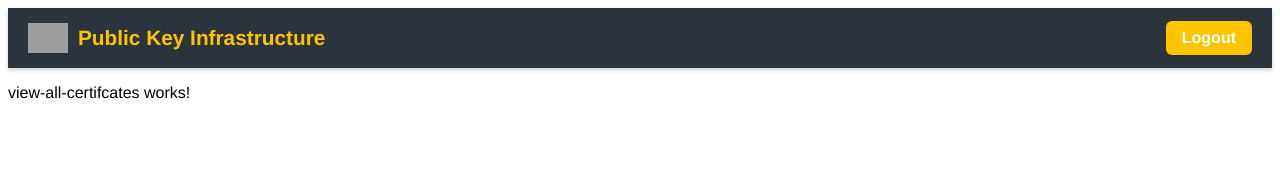
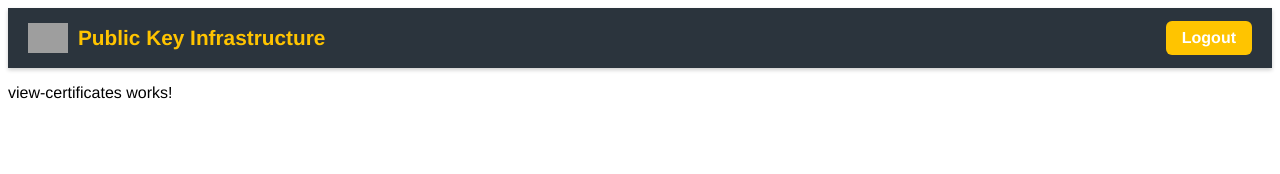
Before and after one commit to MladenPetric/PublicKeyInfrastructure, an Angular app in the folder front/: page /admin/certificates in a window 1280 px wide. Shown: the top 174 px of the page. Built offline with nearby package versions, Linux system fonts and the light colour scheme; grey boxes are pictures that could not be loaded.

Commit message:
[FIX] small errors

```diff
--- a/front/src/app/app-routing.module.ts
+++ b/front/src/app/app-routing.module.ts
@@ -5,13 +5,13 @@ import { RegisterComponent } from './register/register.component';
 import { HomeAdminComponent } from './home/home-admin/home-admin.component';
 import { HomeCaComponent } from './home/home-ca/home-ca.component';
 import { HomeUserComponent } from './home/home-user/home-user.component';
-import { ViewAllCertifcatesComponent } from './certificate/view-certifcates/view-certifcates.component';
 import { CreateCertifcatesComponent } from './certificate/create-certifcates/create-certifcates.component';
 import { AddCaComponent } from './add-ca/add-ca.component';
 import { ViewMyCertificatesComponent } from './certificate/view-my-certificates/view-my-certificates.component';
 import { CreateSchemaComponent } from './certificate/create-schema/create-schema.component';
 import { IssueCertificateComponent } from './certificate/issue-certificate/issue-certificate.component';
 import { RequestCertificateComponent } from './certificate/request-certificate/request-certificate.component';
+import { ViewCertificatesComponent } from './certificate/view-certificates/view-certificates.component';
 
 const routes: Routes = [
   { path: '', redirectTo: '/login', pathMatch: 'full' },
@@ -21,7 +21,7 @@ const routes: Routes = [
     path: 'admin',
     component: HomeAdminComponent,
     children: [
-      { path: 'certificates', component: ViewAllCertifcatesComponent },
+      { path: 'certificates', component: ViewCertificatesComponent },
       { path: 'add-certificates', component: CreateCertifcatesComponent },
       { path: 'add-ca', component: AddCaComponent }
     ]
--- a/front/src/app/certificate/view-certifcates/view-certifcates.component.html
+++ /dev/null
@@ -1 +0,0 @@
-<p>view-all-certifcates works!</p>
--- /dev/null
+++ b/front/src/app/certificate/view-certificates/view-certificates.component.html
@@ -0,0 +1 @@
+<p>view-certificates works!</p>
--- a/front/src/app/login/login.component.ts
+++ b/front/src/app/login/login.component.ts
@@ -14,8 +14,8 @@ export class LoginComponent {
   constructor(private router: Router) {}
 
   onLogin() {
-    localStorage.setItem('userRole', 'USER'); // OVO IDE DINAMICKI U ZAVISNOSTI KO SE ULOGUJE
-    this.router.navigate(['/user']);  // OVO IDE DINAMICKI U ZAVISNOSTI KO SE ULOGUJE
+    localStorage.setItem('userRole', 'ADMIN'); // OVO IDE DINAMICKI U ZAVISNOSTI KO SE ULOGUJE
+    this.router.navigate(['/admin']);  // OVO IDE DINAMICKI U ZAVISNOSTI KO SE ULOGUJE
   }
 
 }
```
Also changed, not shown: front/src/app/app.module.ts (+4 -3 lines), front/src/app/certificate/view-certifcates/view-certifcates.component.ts (deleted, +0 -11 lines), front/src/app/certificate/view-certificates/view-certificates.component.ts (added, +11 -0 lines), front/src/app/certificate/view-certificates/view-certificates.component.css (added).
